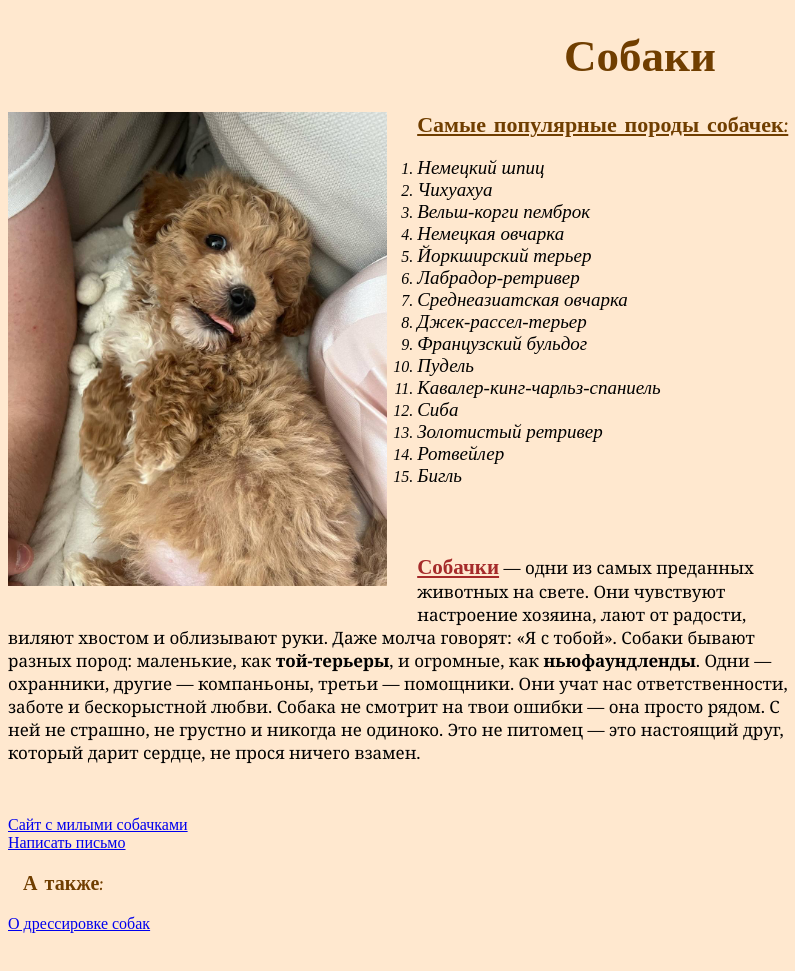
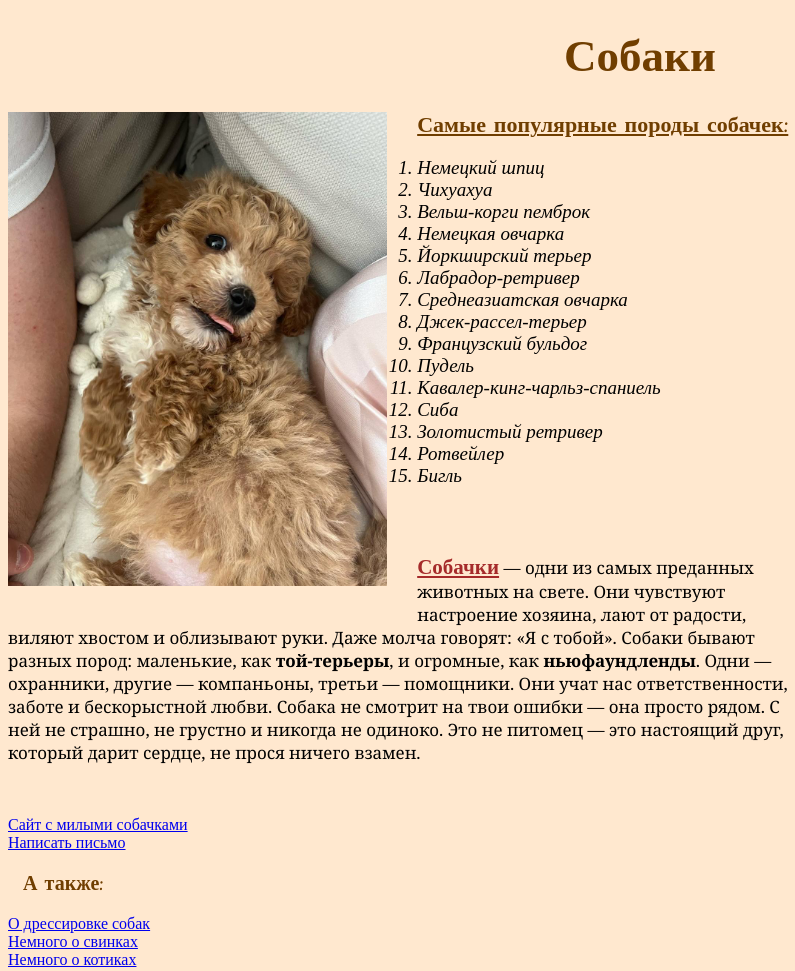
Before and after one commit to melnikovaMa/hello-puppy, a plain HTML site: page index.html in a window 1280 px wide. Shown: the full height of the page, 0-795 px from the left. Before the commit the page ends 941 px from the top, so only its background shows below. Drawn offline with Linux system fonts and the light colour scheme.

Commit message:
Optimization, bug fixes, and adding new links

```diff
--- a/index.html
+++ b/index.html
@@ -9,23 +9,23 @@
     <h1>Собаки</h1>
     <img src="image/dog.jpg" style="float: left; margin: 0 30px 20px 0;" width="30%">
     <h2>Самые популярные породы собачек:</h2>
-    <ol><i>
-        <li><excerpt>Немецкий шпиц</excerpt></li>
-        <li><excerpt>Чихуахуа</excerpt></li>
-        <li><excerpt>Вельш-корги пемброк</excerpt></li>
-        <li><excerpt>Немецкая овчарка</excerpt></li>
-        <li><excerpt>Йоркширский терьер</excerpt></li>
-        <li><excerpt>Лабрадор-ретривер</excerpt></li>
-        <li><excerpt>Среднеазиатская овчарка</excerpt></li>
-        <li><excerpt>Джек-рассел-терьер</excerpt></li>
-        <li><excerpt>Французский бульдог</excerpt></li>
-        <li><excerpt>Пудель</excerpt></li>
-        <li><excerpt>Кавалер-кинг-чарльз-спаниель</excerpt></li>
-        <li><excerpt>Сиба</excerpt></li>
-        <li><excerpt>Золотистый ретривер</excerpt></li>
-        <li><excerpt>Ротвейлер</excerpt></li>
-        <li><excerpt>Бигль</excerpt></li>
-    </i></ol>
+    <ol><i><excerpt>
+        <li>Немецкий шпиц</li>
+        <li>Чихуахуа</li>
+        <li>Вельш-корги пемброк</li>
+        <li>Немецкая овчарка</li>
+        <li>Йоркширский терьер</li>
+        <li>Лабрадор-ретривер</li>
+        <li>Среднеазиатская овчарка</li>
+        <li>Джек-рассел-терьер</li>
+        <li>Французский бульдог</li>
+        <li>Пудель</li>
+        <li>Кавалер-кинг-чарльз-спаниель</li>
+        <li>Сиба</li>
+        <li>Золотистый ретривер</li>
+        <li>Ротвейлер</li>
+        <li>Бигль</li>
+    </excerpt></i></ol>
     <br>
     <br>
     <img src="https://sun9-25.userapi.com/s/v1/if2/bH9_JHkW42WWW4LwW6YaKShkCjKbcmrf2dO1rxG_DionCI2KA1ADckBSePn5aEOm5sUGa6bGV23iuGjsMCtl5ci5.jpg?quality=96&as=32x24,48x36,72x54,108x81,160x120,240x180,360x270,480x360,540x405,640x480,720x540,807x605&from=bu&cs=640x0" style="float: right; margin: 0 30px 20px 0;" width="35%">
@@ -37,5 +37,9 @@
     <a href="mailto:melnikova.1542@mail.ru">Написать письмо</a>
     <h3>А также:</h3>
     <a href='about.html'>О дрессировке собак</a>
+    <br>
+    <a href="https://pluzhnikvr03.github.io/hello-piglet/">Немного о свинках</a>
+    <br>
+    <a href="https://ankadon.github.io/hello-kitty/">Немного о котиках</a>
 </body>
 </html>
```
Also changed, not shown: about.html (+21 -17 lines).
